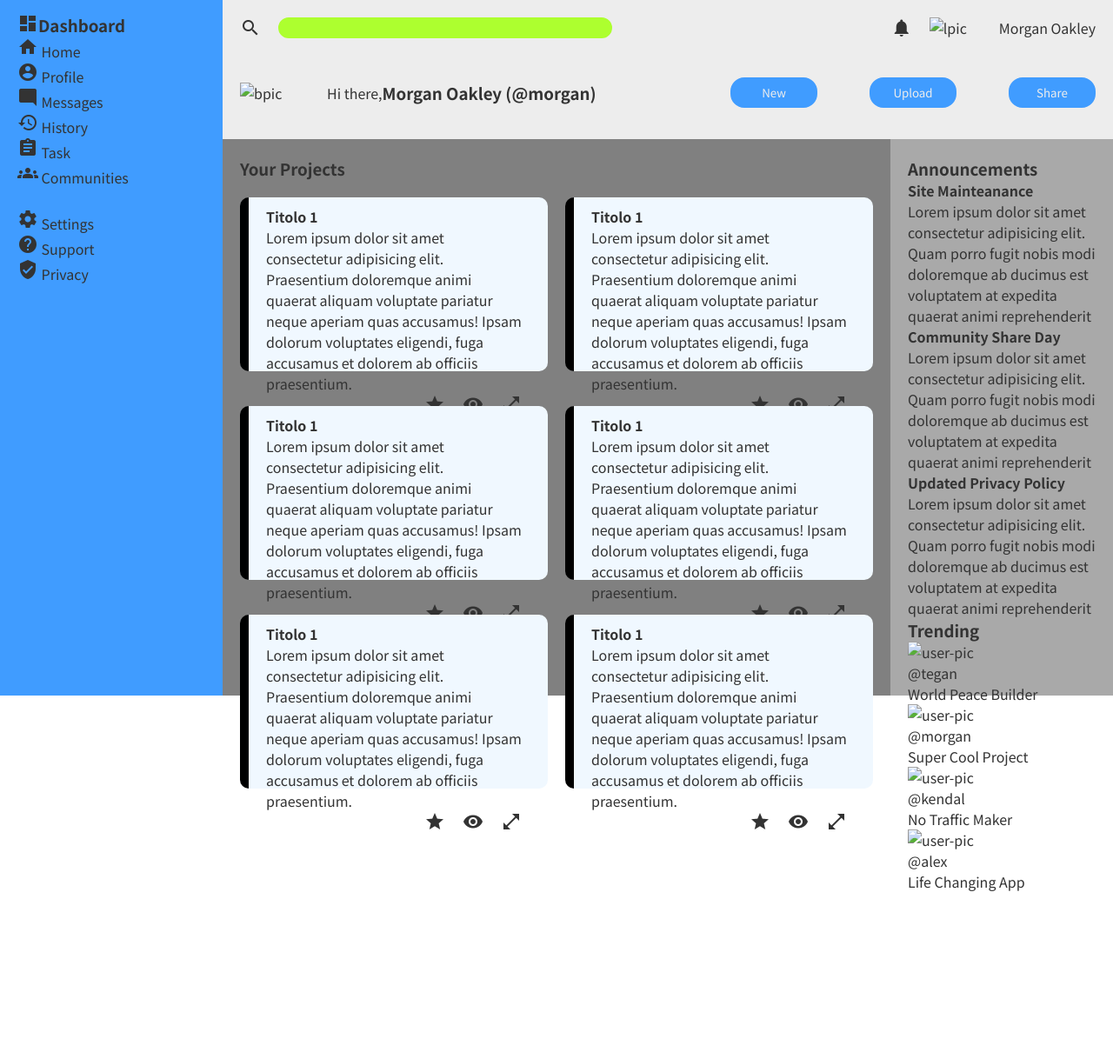
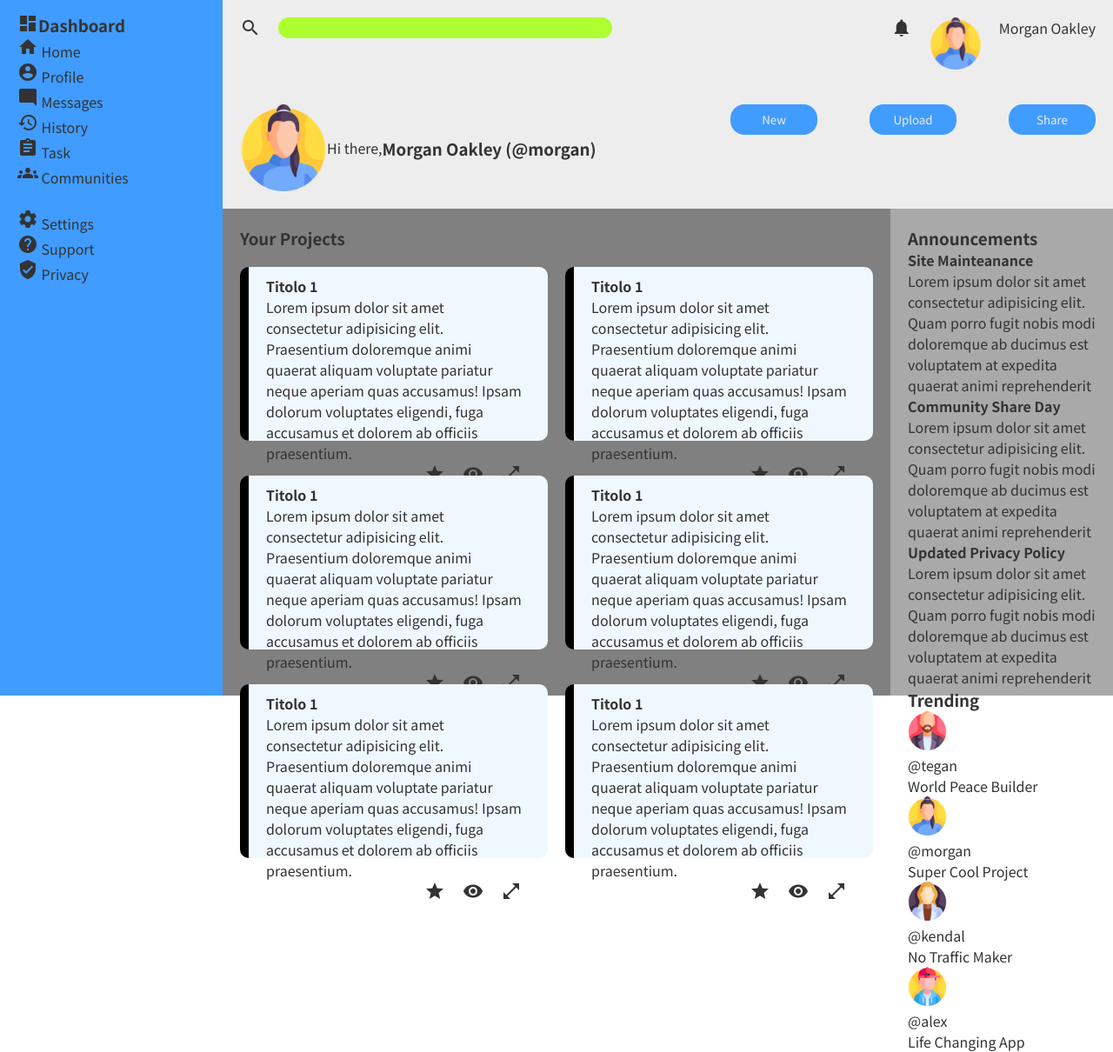
Before and after one commit to 0crw/admin-dashboard, a plain HTML site: page index.html in a window 1280 px wide. Shown: the whole page at 87% size. Before the commit the page ends 1026 px from the top, so only its background shows below. Drawn offline with Linux system fonts and the light colour scheme; the site is published under a folder, as on GitHub Pages, so addresses that start at the root find nothing.

Commit message:
fix src issues

```diff
--- a/index.html
+++ b/index.html
@@ -45,14 +45,14 @@
                 </div>
                 <div class="lit-profile">
                     <span class="material-icons">notifications</span>
-                    <img id="little-pic" src="/medialand/main-pic.png" alt="lpic">
+                    <img id="little-pic" src="medialand/main-pic.png" alt="lpic">
                     <p id="user-name">Morgan Oakley</p>
                 </div>
             </div>
             <div class="bot-line">
                 <div class="welcome">
                     <div class="big-profile">
-                        <img id="big-pic" src="/medialand/main-pic.png" alt="bpic">
+                        <img id="big-pic" src="medialand/main-pic.png" alt="bpic">
                         <p>Hi there,</p>
                         <h3>Morgan Oakley (@morgan)</h3>
                     </div>
@@ -184,25 +184,25 @@
                 <div class="trends">
 
                     <div class="trend">
-                        <img class="trend-pic" src="/medialand/man.png" alt="user-pic">
+                        <img class="trend-pic" src="medialand/man.png" alt="user-pic">
                         <p class="user-name">@tegan</p>
                         <p class="user-prj">World Peace Builder</p>
                     </div>
 
                     <div class="trend">
-                        <img class="trend-pic" src="/medialand/main-pic.png" alt="user-pic">
+                        <img class="trend-pic" src="medialand/main-pic.png" alt="user-pic">
                         <p class="user-name">@morgan</p>
                         <p class="user-prj">Super Cool Project</p>
                     </div>
 
                     <div class="trend">
-                        <img class="trend-pic" src="/medialand/woman.png" alt="user-pic">
+                        <img class="trend-pic" src="medialand/woman.png" alt="user-pic">
                         <p class="user-name">@kendal</p>
                         <p class="user-prj">No Traffic Maker</p>
                     </div>
 
                     <div class="trend">
-                        <img class="trend-pic" src="/medialand/boy.png" alt="user-pic">
+                        <img class="trend-pic" src="medialand/boy.png" alt="user-pic">
                         <p class="user-name">@alex</p>
                         <p class="user-prj">Life Changing App</p>
                 </div>
```
